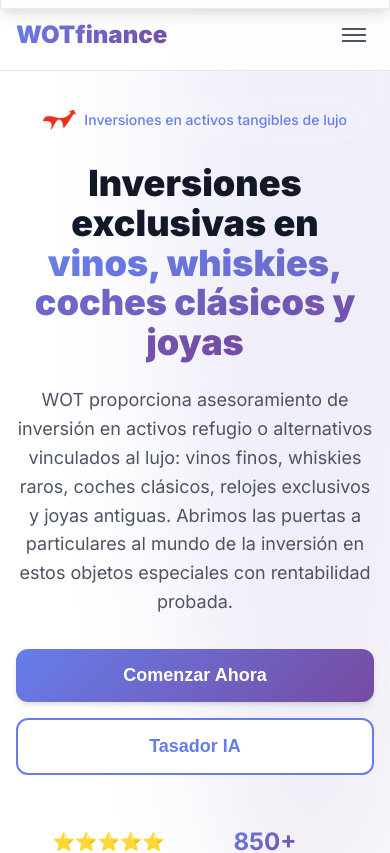
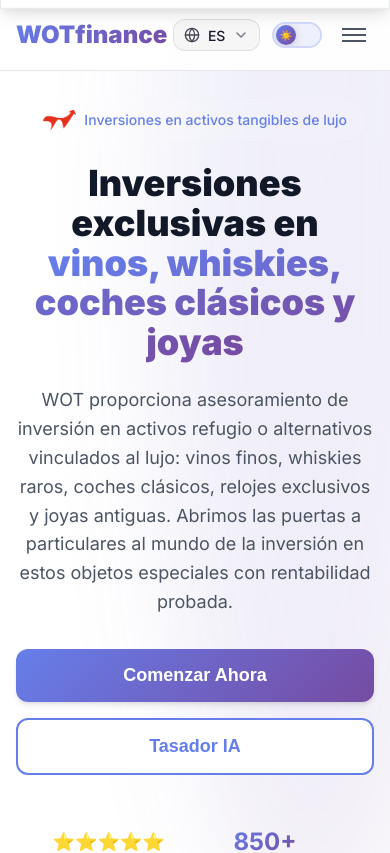
Before and after one commit to angelwotfinance/wotFinance, a React (Vite) app: page / in a window 390 px wide. Shown: the top 853 px of the page. Built offline with nearby package versions, Linux system fonts and the light colour scheme.

Commit message:
selectores en mobile

```diff
--- a/src/components/Navbar.css
+++ b/src/components/Navbar.css
@@ -105,6 +105,13 @@
     transition: all var(--transition-fast);
 }
 
+/* Mobile actions - hidden on desktop */
+.mobile-actions {
+    display: none;
+    align-items: center;
+    gap: var(--space-3);
+}
+
 @media (max-width: 768px) {
     .navbar-menu {
         position: fixed;
@@ -128,6 +135,10 @@
         display: none;
     }
 
+    .mobile-actions {
+        display: flex;
+    }
+
     .mobile-menu-btn {
         display: flex;
     }
--- a/src/components/Navbar.jsx
+++ b/src/components/Navbar.jsx
@@ -48,6 +48,9 @@
                         <button className="btn btn-primary">{content.navbar.buttons.getStarted}</button>
                     </div>
 
+                    <div className="mobile-actions">
+                        <LanguageSelector />
+                        <ThemeToggle />
                         <button
                             className="mobile-menu-btn"
                             onClick={() => setIsMobileMenuOpen(!isMobileMenuOpen)}
@@ -58,6 +61,7 @@
                         </button>
                     </div>
                 </div>
+            </div>
         </nav>
     );
 };
```
Lines whose indentation alone changed are shown as unchanged.
